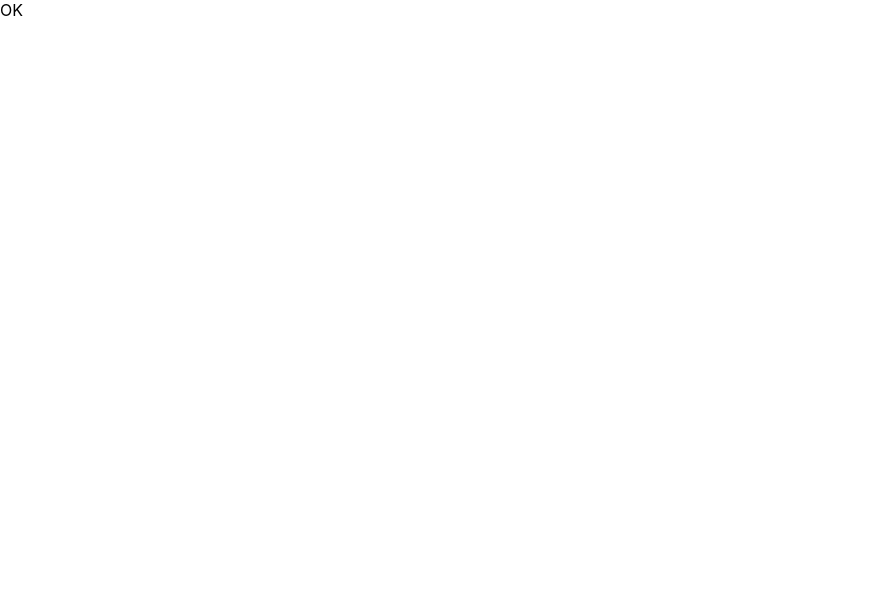
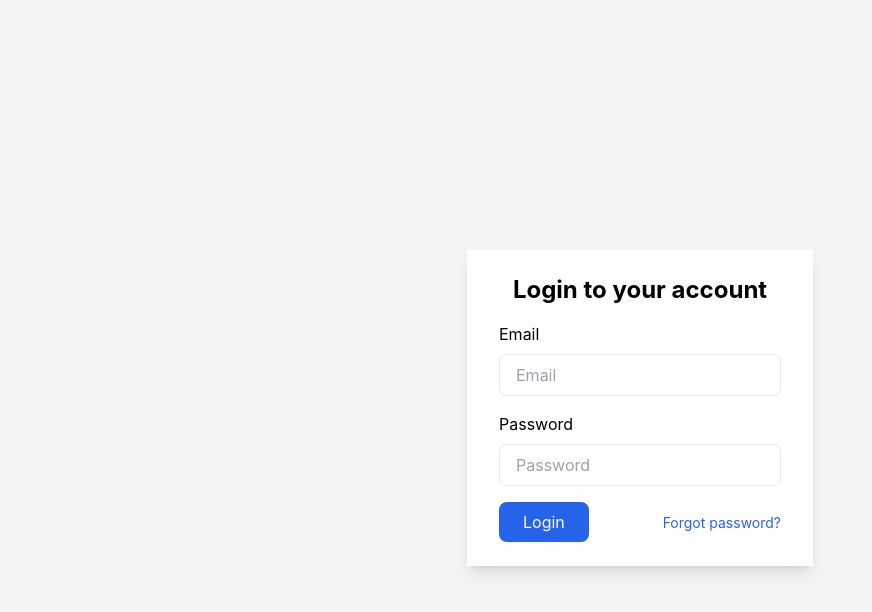
Before and after one commit to New-Toptal/team-scheduler, a React (Create React App) app: page / in a window 1280 px wide. Shown: the top 612 px of the page, without its empty margins (0-872 px from the left). Built offline with nearby package versions, Linux system fonts and the light colour scheme.

Commit message:
feature/ts:0002:Add Sign In Page

```diff
--- a/package.json
+++ b/package.json
@@ -40,5 +40,10 @@
       "last 1 firefox version",
       "last 1 safari version"
     ]
+  },
+  "devDependencies": {
+    "autoprefixer": "^10.4.13",
+    "postcss": "^8.4.21",
+    "tailwindcss": "^3.2.6"
   }
 }
--- /dev/null
+++ b/postcss.config.js
@@ -0,0 +1,6 @@
+module.exports = {
+  plugins: {
+    tailwindcss: {},
+    autoprefixer: {},
+  },
+}
--- a/src/index.css
+++ b/src/index.css
@@ -6,7 +6,9 @@
   -webkit-font-smoothing: antialiased;
   -moz-osx-font-smoothing: grayscale;
 }
-
+@tailwind base;
+@tailwind components;
+@tailwind utilities;
 code {
   font-family: source-code-pro, Menlo, Monaco, Consolas, 'Courier New',
     monospace;
--- /dev/null
+++ b/src/pages/Auth/Register.tsx
@@ -0,0 +1,8 @@
+import React from 'react'
+
+const Register = () => {
+    return (<>
+    </>)
+}
+
+export default Register;
--- a/src/pages/Auth/SignUp.tsx
+++ b/src/pages/Auth/SignUp.tsx
@@ -1,9 +1,29 @@
-import React  from 'react'
+import React from 'react'
 
 const SingUp = () => {
-    return(<>
-        <div className="flex">
-            OK
+    return (<>
+        <div className="flex items-center justify-center min-h-screen bg-gray-100">
+            <div className="px-8 py-6 mt-4 text-left bg-white shadow-lg">
+                <h3 className="text-2xl font-bold text-center">Login to your account</h3>
+                <form action="">
+                    <div className="mt-4">
+                        <div>
+                            <label className="block" htmlFor="email">Email</label>
+                            <input type="text" placeholder="Email"
+                                className="w-full px-4 py-2 mt-2 border rounded-md focus:outline-none focus:ring-1 focus:ring-blue-600" />
+                        </div>
+                        <div className="mt-4">
+                            <label className="block">Password</label>
+                            <input type="password" placeholder="Password"
+                                className="w-full px-4 py-2 mt-2 border rounded-md focus:outline-none focus:ring-1 focus:ring-blue-600" />
+                        </div>
+                        <div className="flex items-baseline justify-between">
+                            <button className="px-6 py-2 mt-4 text-white bg-blue-600 rounded-lg hover:bg-blue-900">Login</button>
+                            <a href="#" className="text-sm text-blue-600 hover:underline">Forgot password?</a>
+                        </div>
+                    </div>
+                </form>
+            </div>
         </div>
     </>)
 }
--- /dev/null
+++ b/tailwind.config.js
@@ -0,0 +1,8 @@
+/** @type {import('tailwindcss').Config} */
+module.exports = {
+  content: ['./src/**/*.{js,jsx,ts,tsx}',],
+  theme: {
+    extend: {},
+  },
+  plugins: [],
+}
```
Also changed, not shown: 1 other file (tests, documents, lock files or other folders).
